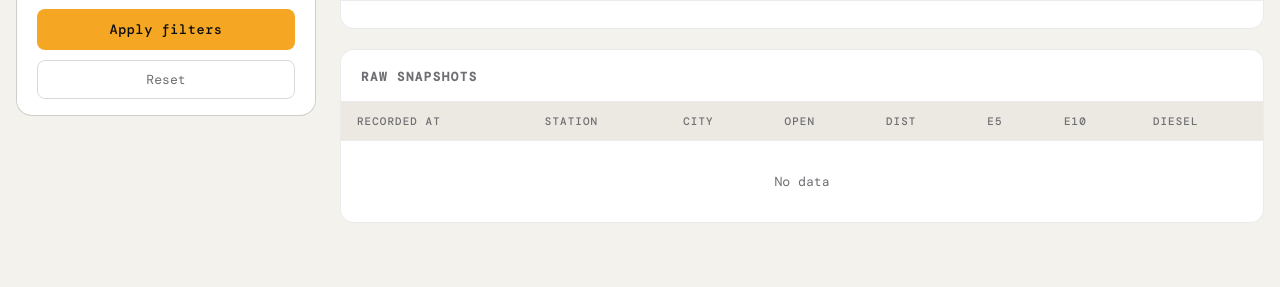
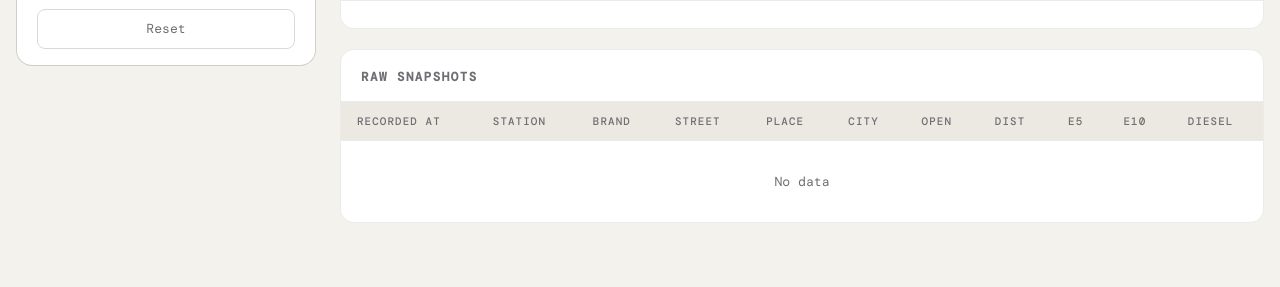
Before and after one commit to dgrieser/gasoline, a PHP site: page / in a window 1280 px wide. Shown: the part 782-1069 px from the top of the page. Run offline with PHP 8.4, Linux system fonts and the light colour scheme.

Commit message:
feat(ui): add auto-submit filters and show brand, street, place columns
- Enable automatic form submission on change for city, date, fuel type, and station selections
- Introduced i18n keys and human‑readable labels for fuel types
- Removed explicit “Apply filters” button in favor of auto‑submit behavior
- Expanded results table with Brand, Street, and Place columns and adjusted colspan
- Updated translations for new fuel labels and added entries for brand, street, and place
- Simplified station label generation by omitting redundant brand information.

```diff
--- a/web/index.php
+++ b/web/index.php
@@ -171,10 +171,6 @@ function h(?string $value): string
 function stationLabel(array $station): string
 {
     $parts = [trim($station['name'])];
-
-    if (($station['brand'] ?? '') !== '' && $station['brand'] !== 'Unknown brand') {
-        $parts[] = trim($station['brand']);
-    }
 
     $street = trim(implode(' ', array_filter([
         $station['street'] ?? '',
@@ -831,7 +827,7 @@ function formatPrice(mixed $value): string
             <form method="get">
                 <div class="field">
                     <label for="f-city" data-i18n="city">City</label>
-                    <select name="city" id="f-city">
+                    <select name="city" id="f-city" onchange="this.form.submit()">
                         <option value="" data-i18n="allCities">— all cities —</option>
                         <?php foreach ($cities as $city): ?>
                             <option value="<?= h((string) $city) ?>" <?= $selectedCity === $city ? 'selected' : '' ?>>
@@ -843,20 +839,24 @@ function formatPrice(mixed $value): string
 
                 <div class="field">
                     <label for="f-from" data-i18n="from">From</label>
-                    <input type="date" name="from" id="f-from" value="<?= h($fromDate) ?>">
+                    <input type="date" name="from" id="f-from" value="<?= h($fromDate) ?>" onchange="this.form.submit()">
                 </div>
 
                 <div class="field">
                     <label for="f-to" data-i18n="to">To</label>
-                    <input type="date" name="to" id="f-to" value="<?= h($toDate) ?>">
+                    <input type="date" name="to" id="f-to" value="<?= h($toDate) ?>" onchange="this.form.submit()">
                 </div>
 
+                <?php
+                $fuelI18nKeys = ['all' => 'fuelAll', 'diesel' => 'fuelDiesel', 'e5' => 'fuelE5', 'e10' => 'fuelE10'];
+                $fuelLabels   = ['all' => 'All', 'diesel' => 'Diesel', 'e5' => 'E5', 'e10' => 'E10'];
+                ?>
                 <div class="field">
                     <label for="f-fuel" data-i18n="fuelType">Fuel type</label>
-                    <select name="fuel" id="f-fuel">
+                    <select name="fuel" id="f-fuel" onchange="this.form.submit()">
                         <?php foreach ($validFuels as $fuel): ?>
-                            <option value="<?= h($fuel) ?>" <?= $selectedFuel === $fuel ? 'selected' : '' ?>>
-                                <?= h(strtoupper($fuel)) ?>
+                            <option value="<?= h($fuel) ?>" data-i18n="<?= h($fuelI18nKeys[$fuel]) ?>" <?= $selectedFuel === $fuel ? 'selected' : '' ?>>
+                                <?= h($fuelLabels[$fuel]) ?>
                             </option>
                         <?php endforeach; ?>
                     </select>
@@ -864,7 +864,7 @@ function formatPrice(mixed $value): string
 
                 <div class="field">
                     <label><span data-i18n="stations">Stations</span> <span style="color:var(--border-hi)" data-i18n="stationsHint">(hold Ctrl to multi-select)</span></label>
-                    <select name="station_ids[]" multiple>
+                    <select name="station_ids[]" multiple onchange="this.form.submit()">
                         <?php foreach ($stations as $station): ?>
                             <?php $stationId = (string) $station['id']; ?>
                             <option value="<?= h($stationId) ?>" <?= in_array($stationId, $selectedStationIds, true) ? 'selected' : '' ?>>
@@ -876,7 +876,6 @@ function formatPrice(mixed $value): string
             </form>
 
             <div class="sidebar-actions">
-                <button type="submit" form="" onclick="this.closest('aside').querySelector('form').submit()" class="btn-primary" data-i18n="applyFilters">Apply filters</button>
                 <a class="btn-reset" href="<?= h(strtok($_SERVER['REQUEST_URI'] ?? '/web/index.php', '?') ?: '/web/index.php') ?>" data-i18n="reset">Reset</a>
             </div>
         </aside>
@@ -939,6 +938,9 @@ function formatPrice(mixed $value): string
                         <tr>
                             <th data-i18n="recordedAt">Recorded at</th>
                             <th data-i18n="station">Station</th>
+                            <th data-i18n="brand">Brand</th>
+                            <th data-i18n="street">Street</th>
+                            <th data-i18n="place">Place</th>
                             <th data-i18n="cityCol">City</th>
                             <th data-i18n="open">Open</th>
                             <th data-i18n="dist">Dist</th>
@@ -949,9 +951,18 @@ function formatPrice(mixed $value): string
                         </thead>
                         <tbody>
                         <?php foreach (array_reverse($rows) as $row): ?>
+                            <?php
+                            $streetFull = trim(implode(' ', array_filter([
+                                (string) $row['street'],
+                                (string) $row['house_number'],
+                            ])));
+                            ?>
                             <tr>
                                 <td class="td-muted"><?= h((string) $row['recorded_at']) ?></td>
                                 <td><?= h((string) $row['station_name']) ?></td>
+                                <td class="td-muted"><?= h((string) $row['brand']) ?></td>
+                                <td class="td-muted"><?= h($streetFull) ?></td>
+                                <td class="td-muted"><?= h((string) $row['place']) ?></td>
                                 <td class="td-muted"><?= h((string) $row['city_name']) ?></td>
                                 <td class="<?= !empty($row['is_open']) ? 'open-yes' : 'open-no' ?>" data-i18n="<?= !empty($row['is_open']) ? 'openYes' : 'openNo' ?>"><?= !empty($row['is_open']) ? 'open' : 'closed' ?></td>
                                 <td class="td-muted"><?= h(number_format((float) $row['dist_km'], 2)) ?> km</td>
@@ -961,7 +972,7 @@ function formatPrice(mixed $value): string
                             </tr>
                         <?php endforeach; ?>
                         <?php if ($rows === []): ?>
-                            <tr><td colspan="8" style="text-align:center;color:var(--muted);padding:2rem;font-family:var(--mono);font-size:.82rem" data-i18n="noData">No data</td></tr>
+                            <tr><td colspan="11" style="text-align:center;color:var(--muted);padding:2rem;font-family:var(--mono);font-size:.82rem" data-i18n="noData">No data</td></tr>
                         <?php endif; ?>
                         </tbody>
                     </table>
@@ -1170,9 +1181,12 @@ const translations = {
         from: 'From',
         to: 'To',
         fuelType: 'Fuel type',
+        fuelAll: 'All',
+        fuelDiesel: 'Diesel',
+        fuelE5: 'E5',
+        fuelE10: 'E10',
         stations: 'Stations',
         stationsHint: '(hold Ctrl to multi-select)',
-        applyFilters: 'Apply filters',
         reset: 'Reset',
         snapshots: 'Snapshots',
         stationsCount: 'Stations',
@@ -1182,6 +1196,9 @@ const translations = {
         rawSnapshots: 'Raw snapshots',
         recordedAt: 'Recorded at',
         station: 'Station',
+        brand: 'Brand',
+        street: 'Street',
+        place: 'Place',
         cityCol: 'City',
         open: 'Open',
         dist: 'Dist',
@@ -1198,9 +1215,12 @@ const translations = {
         from: 'Von',
         to: 'Bis',
         fuelType: 'Kraftstoffart',
+        fuelAll: 'Alle',
+        fuelDiesel: 'Diesel',
+        fuelE5: 'E5',
+        fuelE10: 'E10',
         stations: 'Tankstellen',
         stationsHint: '(Strg für Mehrfachauswahl)',
-        applyFilters: 'Filter anwenden',
         reset: 'Zurücksetzen',
         snapshots: 'Einträge',
         stationsCount: 'Tankstellen',
@@ -1210,6 +1230,9 @@ const translations = {
         rawSnapshots: 'Alle Einträge',
         recordedAt: 'Aufgezeichnet um',
         station: 'Tankstelle',
+        brand: 'Marke',
+        street: 'Straße',
+        place: 'Ort',
         cityCol: 'Stadt',
         open: 'Geöffnet',
         dist: 'Entf.',
```
